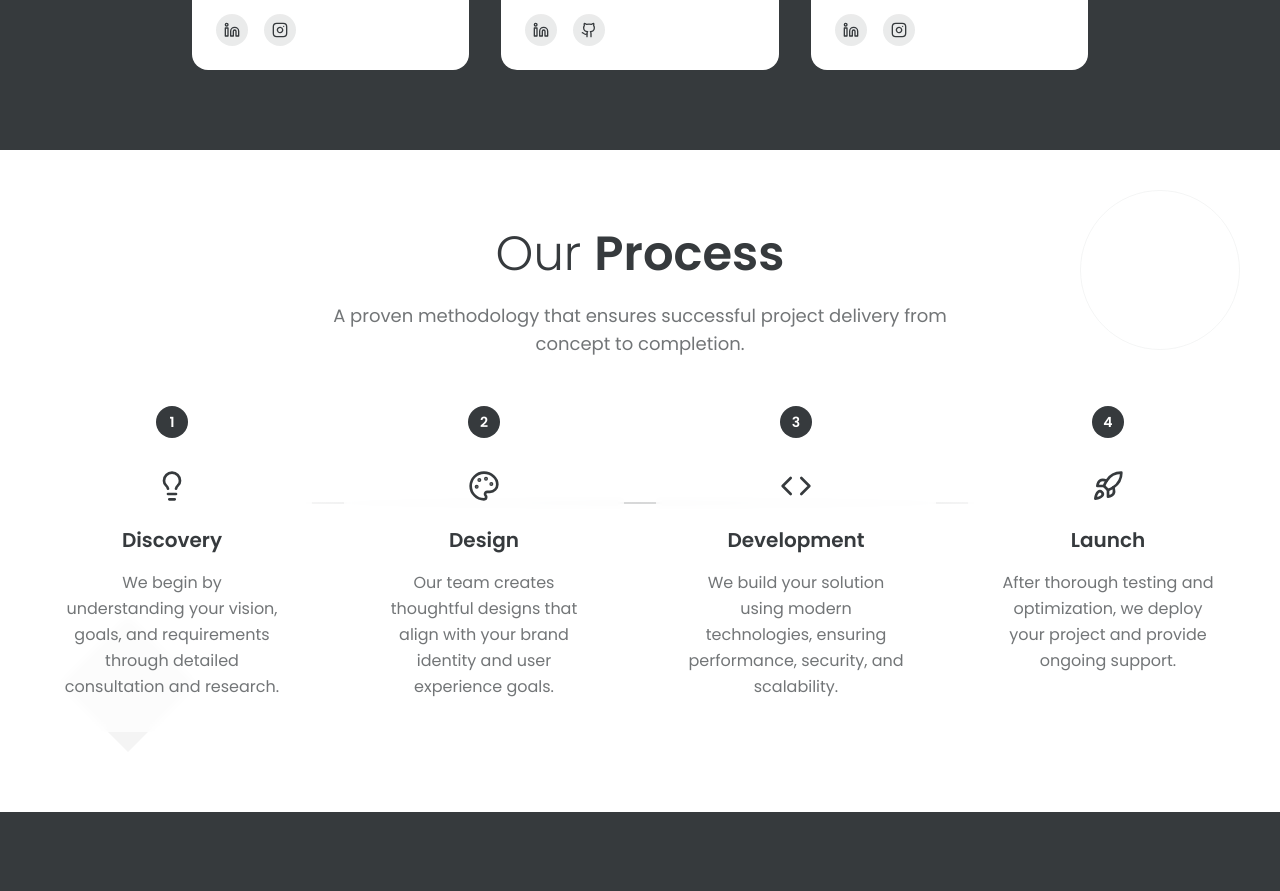
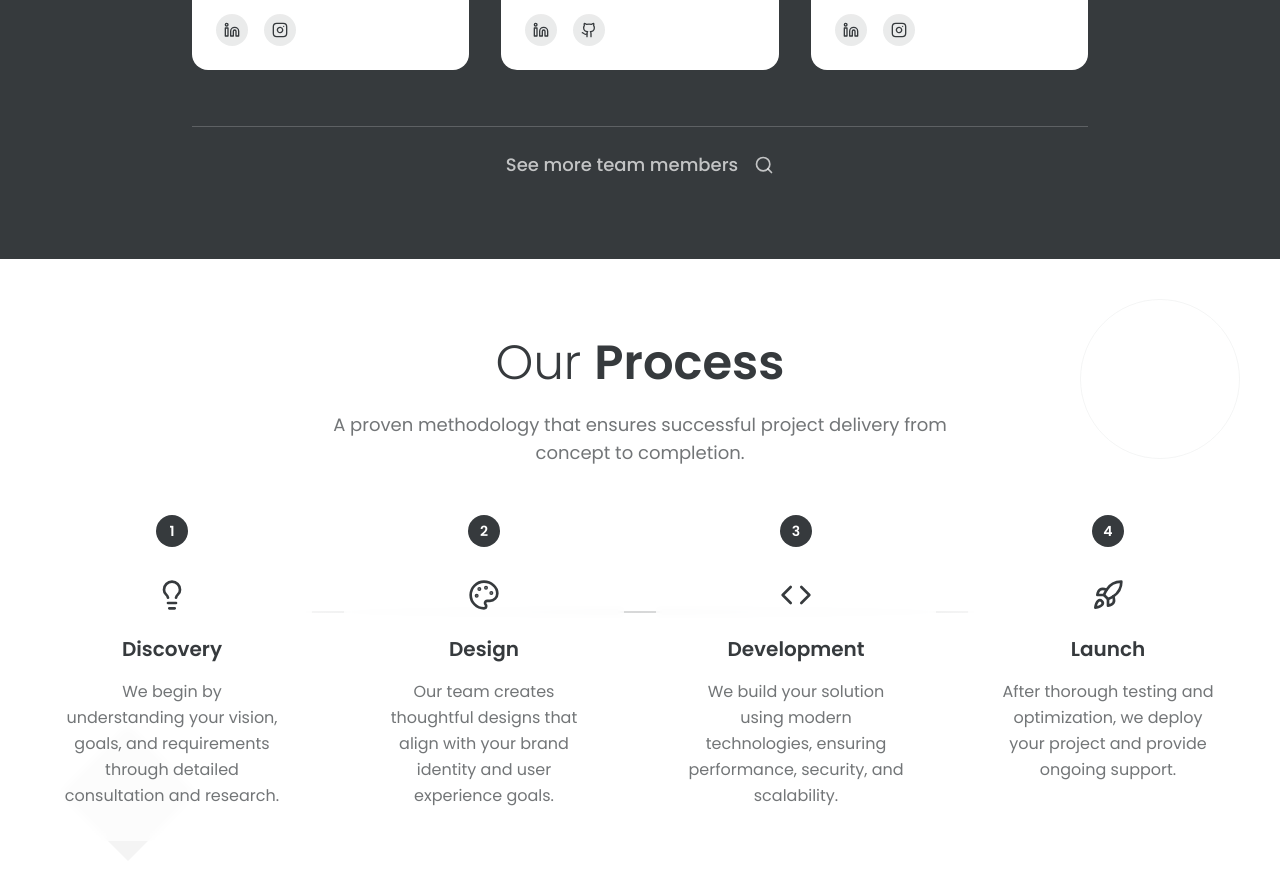
Before and after one commit to sayyidalharis/akavia-lite, a React (Vite) app: page / in a window 1280 px wide. Shown: the part 3540-4431 px from the top of the page. Built offline with nearby package versions, Linux system fonts and the light colour scheme.

Commit message:
feat: more team members button

```diff
--- a/src/components/Members.tsx
+++ b/src/components/Members.tsx
@@ -1,7 +1,7 @@
-import React from 'react';
-import { motion } from 'framer-motion';
+import React, { useState } from 'react';
+import { motion, AnimatePresence } from 'framer-motion';
 import { useInView } from 'react-intersection-observer';
-import { Linkedin, Instagram, Github } from 'lucide-react';
+import { Linkedin, Instagram, Github, Search } from 'lucide-react';
 import shImage from '../img/sayyid.png';
 import auliaImage from '../img/auliacropped.png';
 import akmalImage from '../img/akmalcropped.png';
@@ -24,6 +24,12 @@ const Members: React.FC = () => {
     triggerOnce: true,
     threshold: 0.2,
   });
+  const [showTempMessage, setShowTempMessage] = useState(false);
+
+  const handleSeeMoreClick = () => {
+    setShowTempMessage(true);
+    setTimeout(() => setShowTempMessage(false), 2300);
+  };
 
   const members: Member[] = [
     {
@@ -140,6 +146,40 @@ const Members: React.FC = () => {
               </div>
             </motion.div>
           ))}
+
+          <button
+            className="group col-span-1 md:col-span-2 lg:col-span-3 mt-6 flex items-center justify-center space-x-4 border-t border-[#FFFFFF]/20 pt-6 w-full text-[#FFFFFF]/70 hover:text-[#FFFFFF] transition-colors duration-300"
+            aria-label={showTempMessage ? "Temporary message" : "See more team members"}
+            onClick={handleSeeMoreClick}
+            disabled={showTempMessage}
+          >
+            <AnimatePresence mode="wait" initial={false}>
+              {showTempMessage ? (
+                <motion.span
+                  key="message"
+                  initial={{ opacity: 0, y: -10 }}
+                  animate={{ opacity: 1, y: 0 }}
+                  exit={{ opacity: 0, y: 10 }}
+                  transition={{ duration: 0.3 }}
+                  className="text-lg font-medium text-center"
+                >
+                  We’re still updating this section — more team members will appear soon!
+                </motion.span>
+              ) : (
+                <motion.div
+                  key="see-more"
+                  initial={{ opacity: 0, y: -10 }}
+                  animate={{ opacity: 1, y: 0 }}
+                  exit={{ opacity: 0, y: 10 }}
+                  transition={{ duration: 0.3 }}
+                  className="flex items-center justify-center space-x-4"
+                >
+                  <span className="text-lg font-medium">See more team members</span>
+                  <Search size={20} className="transform transition-transform duration-300 group-hover:scale-110" />
+                </motion.div>
+              )}
+            </AnimatePresence>
+          </button>
         </div>
       </div>
     </section>
```
